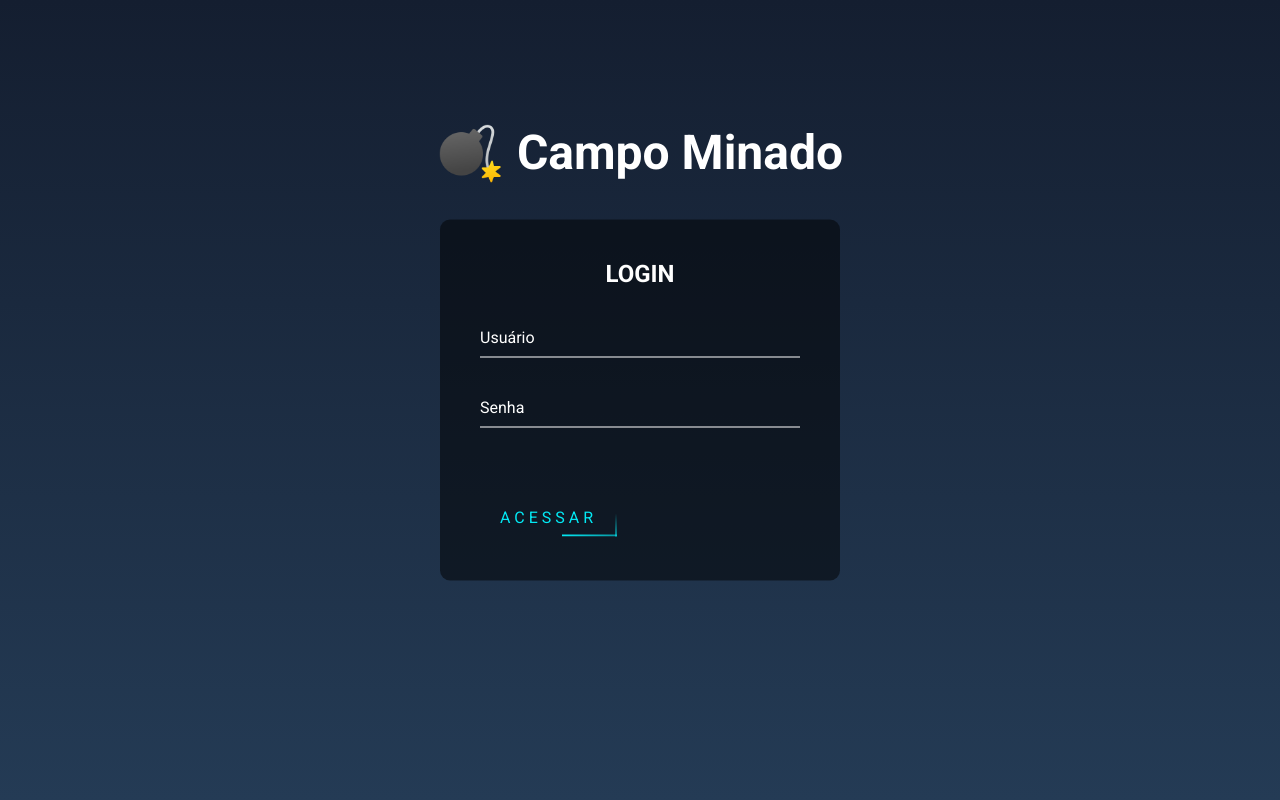
After one commit to M1113R/Projeto-SI401, a PHP site: page / in a window 1280 px wide. The commit adds this page. Run offline with PHP 8.4, Linux system fonts and the light colour scheme.

Commit message:
refatoracao da tela de layout, criacao dos arquivos das paginas, header da aplicacao finalizado

```diff
--- /dev/null
+++ b/index.html
@@ -0,0 +1,47 @@
+<!DOCTYPE html>
+<html lang="pt-br">
+    <head>
+      <meta charset="UTF-8">
+      <meta http-equiv="X-UA-Compatible" content="IE=edge">
+      <meta name="viewport" content="width=device-width, initial-scale=1.0">
+      <link rel="preconnect" href="https://fonts.googleapis.com">
+      <link rel="preconnect" href="https://fonts.gstatic.com" crossorigin>
+      <link href="https://fonts.googleapis.com/css2?family=Roboto:wght@400;700&display=swap" rel="stylesheet">
+      <link rel="stylesheet" type="text/css" href="styles/global.css">
+      <link rel="stylesheet" type="text/css" href="styles/login.css" >
+      <link rel="icon" href="assets/img/logo.png">
+
+      <title>Campo Minado | Login</title>
+
+    </head>
+
+    <body>
+
+      <div class="login-title" >
+        <img src="assets/img/logo.png" alt="bomb image" />
+        <h2 >Campo Minado</h2>
+      </div>
+
+      <div class="login-box">
+          <h2>LOGIN</h2>
+          <form>
+              <div class="user-box">
+                  <input type="text" name="" required="">
+              <label>Usuário</label>
+              </div>
+              <div class="user-box">
+                  <input type="password" name="" required="">
+                  <label>Senha</label>
+              </div>
+              <a href="game.html">
+                  <span></span>
+                  <span></span>
+                  <span></span>
+                  <span></span>
+                  Acessar
+              </a>
+          </form>
+      </div>
+    </body>
+
+</html>
--- /dev/null
+++ b/styles/global.css
@@ -0,0 +1,47 @@
+* {
+    box-sizing: border-box;
+    margin: 0;
+    padding: 0;
+    font-family: "Roboto";
+}
+
+button:hover {
+    cursor: "pointer";
+}
+
+body {
+  background: linear-gradient(#141e30, #243b55);
+}
+
+.header {
+  padding: 5px 25px;
+  display: flex;
+  color: #fff;
+  background: #141e30;
+  align-items: center;
+  justify-content: flex-start;
+}
+
+.header aside {
+  display: flex;
+  align-items: center;
+  max-width: 250px;
+}
+
+.header aside img {
+  width: 55px;
+  height: 55px;
+  margin-right: 15px;
+}
+
+.header a {
+  margin-left: 17rem;
+  font-size: 2rem;
+  max-width: 250px;
+  transition: all .3s;
+}
+
+.header a:hover {
+  opacity: 0.5;
+  cursor: pointer;
+}
--- a/assets/css/login.css
+++ b/styles/login.css
@@ -7,6 +7,22 @@ body{
     font-family: sans-serif;
     background: linear-gradient(#141e30, #243b55);
 }
+
+.login-title {
+  font-size: 2rem;
+  color: #fff;
+  display: flex;
+  align-items: center;
+  justify-content: center;
+  margin-top: 7.5rem;
+}
+
+.login-title img {
+  width: 65px;
+  height: 65px;
+  margin-right: 15px;
+}
+
 .login-box{
     position: absolute;
     top: 50%;
@@ -18,15 +34,18 @@ body{
     box-sizing: border-box;
     border-radius: 10px;
 }
+
 .login-box h2{
     margin: 0 0 30px;
     padding: 0;
     color: #fff;
     text-align: center;
 }
+
 .login-box .user-box{
     position: relative;
 }
+
 .login-box .user-box input {
     width: 100%;
     padding: 10px 0;
@@ -38,6 +57,7 @@ body{
     outline: none;
     background: transparent;
   }
+
   .login-box .user-box label {
     position: absolute;
     top:0;
@@ -48,6 +68,7 @@ body{
     pointer-events: none;
     transition: .5s;
   }
+
   .login-box .user-box input:focus ~ label,
   .login-box .user-box input:valid ~ label{
       top: -20px;
@@ -55,6 +76,7 @@ body{
       color: #03e9f4;
       font-size: 12px;
   }
+
   .login-box form a{
       position: relative;
       display: inline-block;
```
Also changed, not shown: assets/css/global.css (deleted, +0 -8 lines), game.html (added, +20 -0 lines), login.html (deleted, +0 -33 lines), ranking.html (added, +33 -0 lines), user.html (added, +20 -0 lines), assets/img/logo.png (added).
